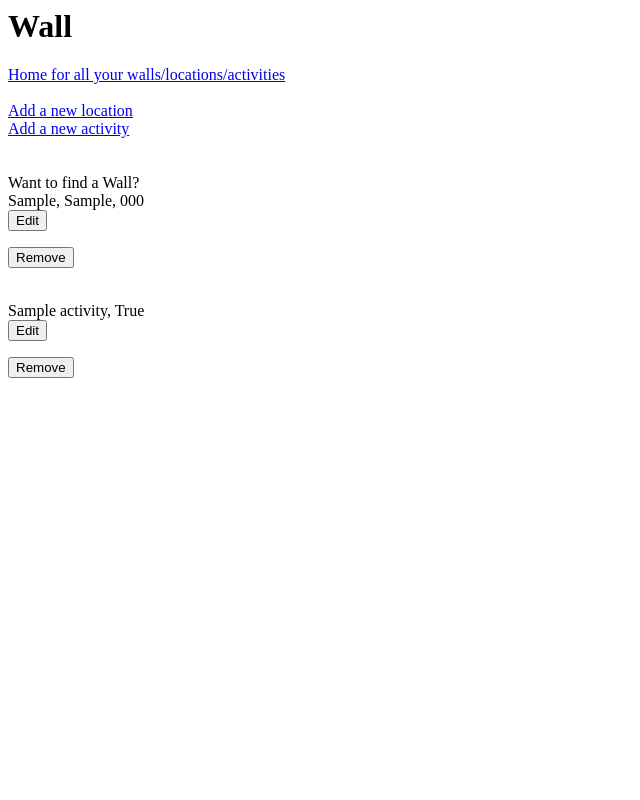
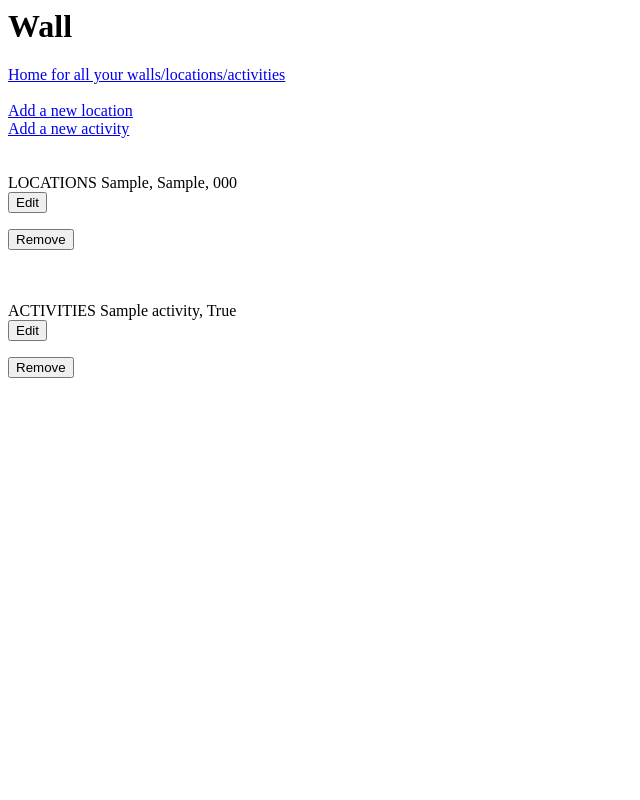
Before and after one commit to Almathex/FundamentalProject, a Flask app: page / in a window 1280 px wide. Shown: the whole page, without its empty margins (0-640 px from the left). Run offline with Flask 2, Linux system fonts and the light colour scheme; tables that the repository leaves empty hold one stand-in row (values such as "Sample post").

Commit message:
index edit

```diff
--- a/application/templates/index.html
+++ b/application/templates/index.html
@@ -2,8 +2,8 @@
 {% block body_content %}
     <br>
     <br>
-    Want to find a Wall?
     <div>
+        LOCATIONS
         {% for location in locations %}
 
             {{ location.county }},
@@ -11,12 +11,14 @@
             {{ location.postcode }}
             <form action='{{ url_for('update', id=location.id) }}'>
                 <input type=submit value="Edit">
-                </form>
-                <form action='{{ url_for('delete', id=location.id) }}'>
+            </form>
+            <form action='{{ url_for('delete', id=location.id) }}'>
                 <input type=submit value="Remove">
-                </form>
-                <br>
+            </form>
+            <br>
         {% endfor %}
+        <br>
+        ACTIVITIES
         {% for activity in activities %}
 
             {{ activity.activity_name }},
```
